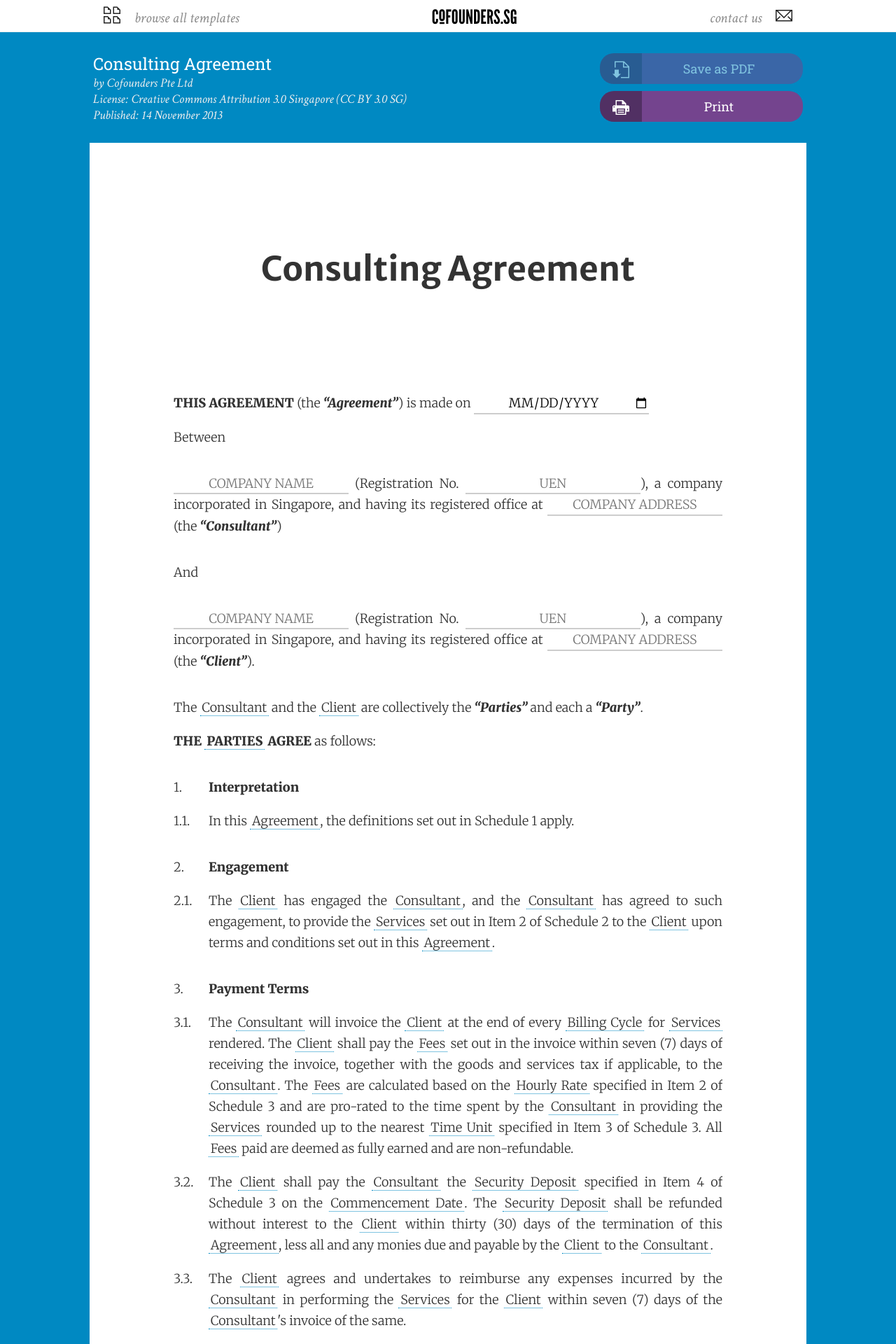
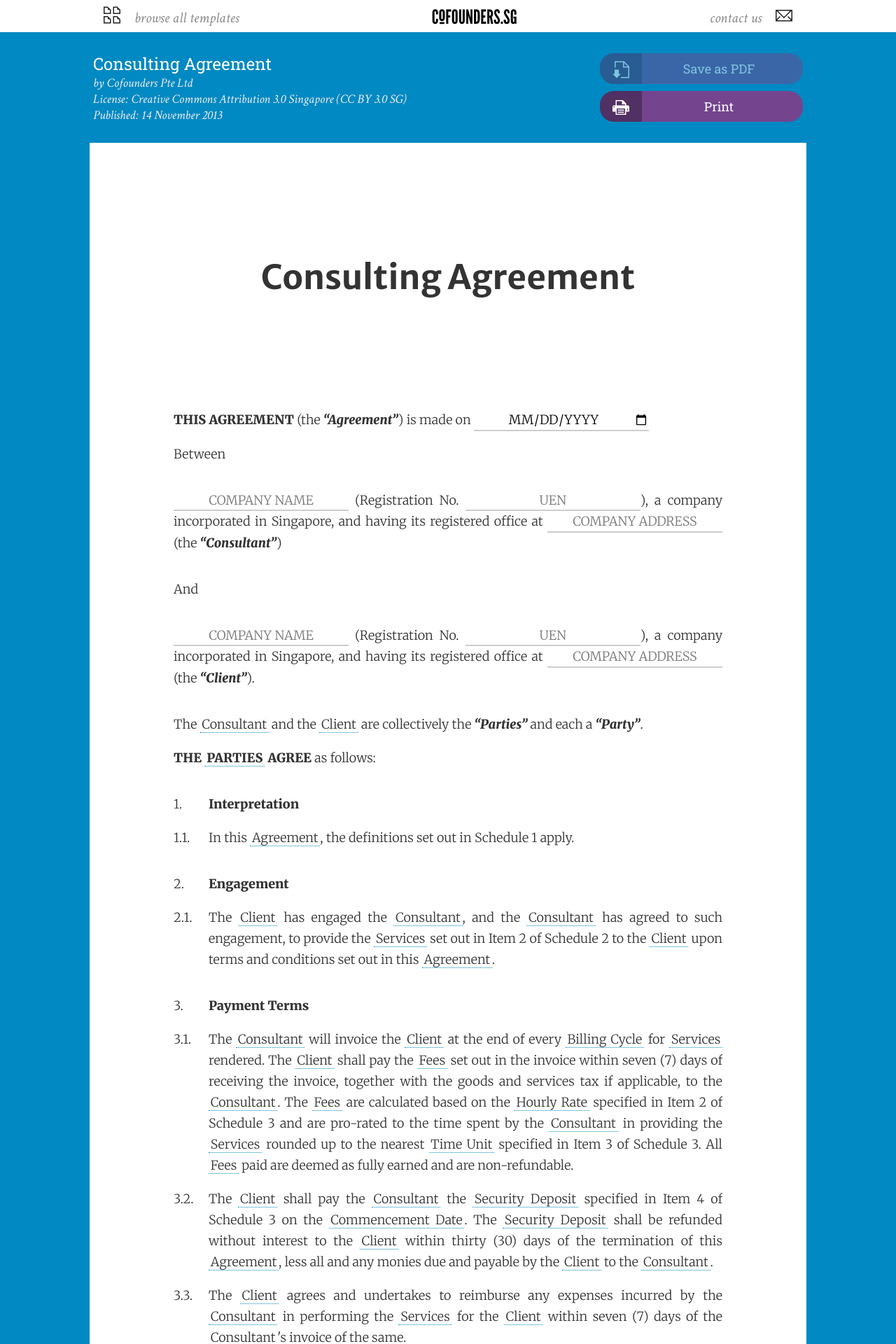
Before and after one commit to cofounders/legal, a Jekyll site: the page built from _posts/2013-11-14-consulting_agreement.html, in a window 1280 px wide. Shown: the top 1920 px of the page at 70% size. Built offline with Jekyll 4.4.1, drawn with Linux system fonts in a browser that asks for light colours; some web fonts are replaced.

Commit message:
Nicer looking title and easier to add annotations anywhere

```diff
--- a/styles/pages/document.css
+++ b/styles/pages/document.css
@@ -86,6 +86,7 @@
 #document > article h1 {
   font-size: 48px;
   margin: 2em 0.5em 3em 0.5em;
+  line-height: 1.5;
 }
 #document > article h2 {
   font-size: 24px;
@@ -251,7 +252,9 @@
   background-color: transparent;
 }
 
+#document > article .aside,
 #document > article aside {
+  display: inline-block;
   font-family: Delius;
   font-weight: 400;
   font-size: 18px;
@@ -375,6 +378,7 @@
     -webkit-overflow-scrolling: touch;
     white-space: nowrap;
   }
+  #document > article .aside,
   #document > article aside {
     float: none;
     width: 100%;
@@ -394,6 +398,7 @@
     border-bottom: none;
     padding: 0;
   }
+  #document > article .aside,
   #document > article aside {
     display: none;
   }
```
